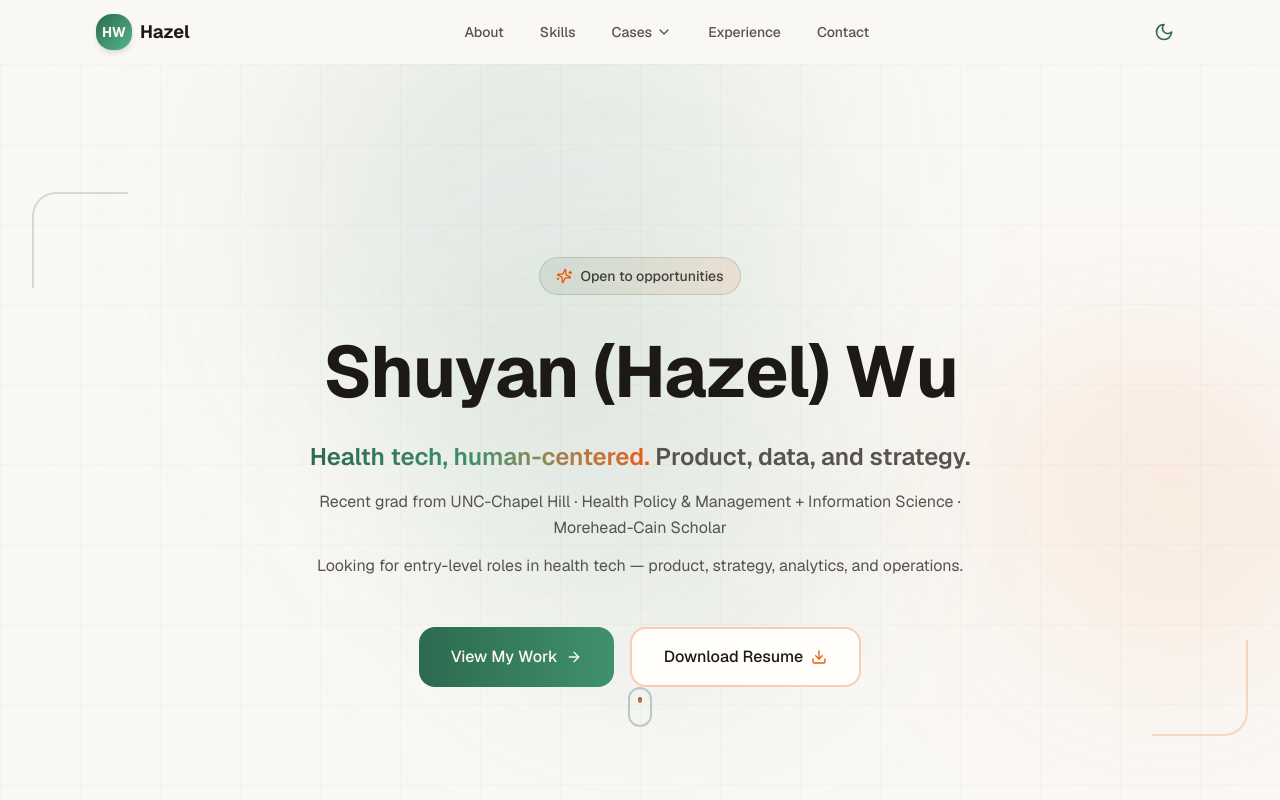
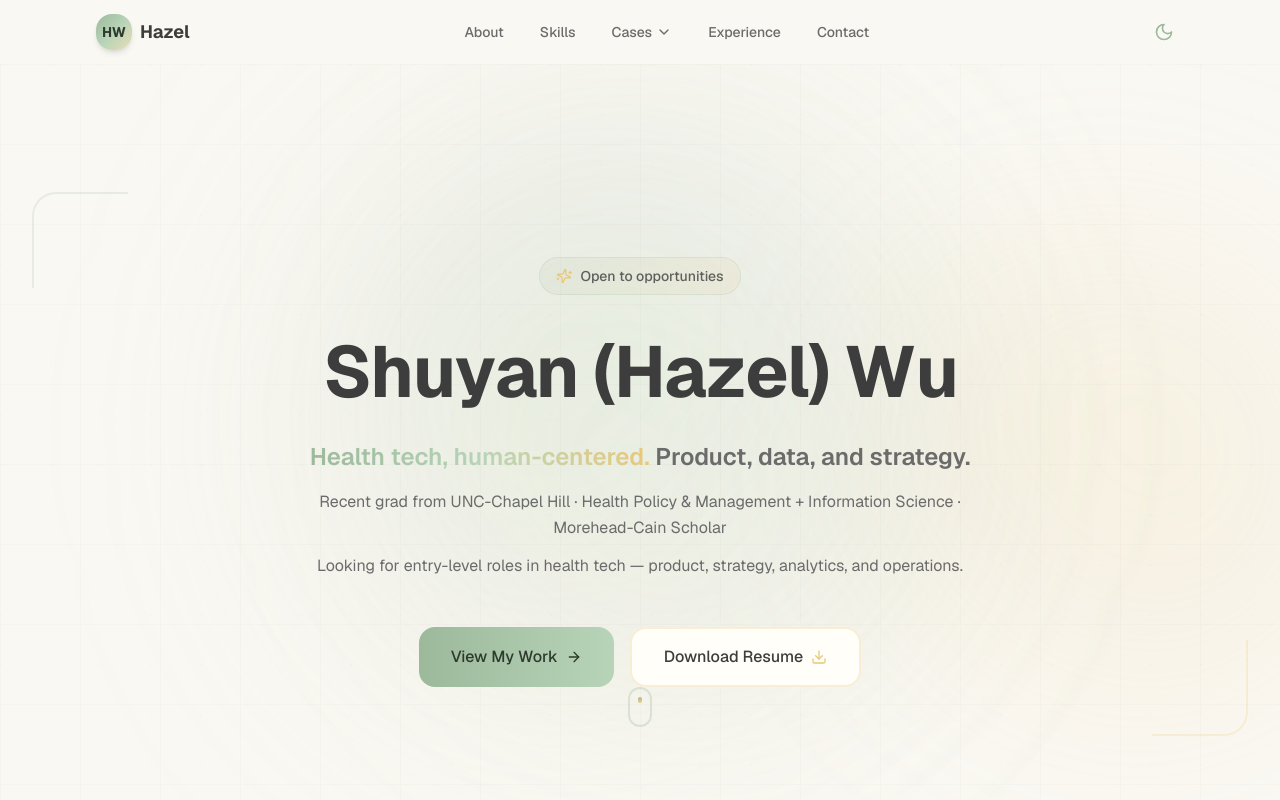
Before and after one commit to hazelwusy/hazelwu-portfolio, a Next.js app: page / in a window 1280 px wide. Shown: the top 800 px of the page. Built offline with nearby package versions, Linux system fonts and the light colour scheme.

Commit message:
style: update color palette to soft pastel tones
Update all components to use new pastel color scheme for a cohesive look.

Co-authored-by: Hazel Wu <120288606+hazelwusy@users.noreply.github.com>

```diff
--- a/app/globals.css
+++ b/app/globals.css
@@ -4,82 +4,82 @@
 @custom-variant dark (&:is(.dark *));
 
 :root {
-  /* Natural green + warm orange on cream - dynamic & personalized */
-  --background: #faf8f5;
-  --foreground: #1c1917;
-  --card: #fffefb;
-  --card-foreground: #1c1917;
-  --popover: #fffefb;
-  --popover-foreground: #1c1917;
-  --primary: #2d6a4f;
-  --primary-foreground: #faf8f5;
-  --secondary: #40916c;
-  --secondary-foreground: #faf8f5;
-  --muted: #f5f0e8;
-  --muted-foreground: #57534e;
-  --accent: #52b788;
-  --accent-foreground: #1c1917;
-  --destructive: #dc2626;
-  --destructive-foreground: #faf8f5;
-  --border: #e7e0d5;
-  --input: #faf8f5;
-  --ring: #2d6a4f;
-  --chart-1: #52b788;
-  --chart-2: #40916c;
-  --chart-3: #2d6a4f;
-  --chart-4: #1b4332;
-  --chart-5: #f59e0b;
+  /* Soft pastel palette - sage green, butter yellow, beige (米色) */
+  --background: #faf8f3;
+  --foreground: #3d3d3d;
+  --card: #fffef9;
+  --card-foreground: #3d3d3d;
+  --popover: #fffef9;
+  --popover-foreground: #3d3d3d;
+  --primary: #9cb99c;
+  --primary-foreground: #2d3a2d;
+  --secondary: #b8d4b8;
+  --secondary-foreground: #2d3a2d;
+  --muted: #f5f1e8;
+  --muted-foreground: #6b6b6b;
+  --accent: #e8ddb5;
+  --accent-foreground: #3d3d3d;
+  --destructive: #e8a5a5;
+  --destructive-foreground: #5c3d3d;
+  --border: #e8e2d5;
+  --input: #faf8f3;
+  --ring: #9cb99c;
+  --chart-1: #b8d4b8;
+  --chart-2: #9cb99c;
+  --chart-3: #7fa37f;
+  --chart-4: #e8ddb5;
+  --chart-5: #f0e5c9;
   --radius: 0.75rem;
-  --sidebar: #faf8f5;
-  --sidebar-foreground: #1c1917;
-  --sidebar-primary: #2d6a4f;
-  --sidebar-primary-foreground: #faf8f5;
-  --sidebar-accent: #52b788;
-  --sidebar-accent-foreground: #1c1917;
-  --sidebar-border: #e7e0d5;
-  --sidebar-ring: #2d6a4f;
-  --glow: rgba(45, 106, 79, 0.35);
-  --warm: #ea580c;
-  --warm-light: #f97316;
+  --sidebar: #faf8f3;
+  --sidebar-foreground: #3d3d3d;
+  --sidebar-primary: #9cb99c;
+  --sidebar-primary-foreground: #2d3a2d;
+  --sidebar-accent: #b8d4b8;
+  --sidebar-accent-foreground: #2d3a2d;
+  --sidebar-border: #e8e2d5;
+  --sidebar-ring: #9cb99c;
+  --glow: rgba(156, 185, 156, 0.3);
+  --warm: #e8c87a;
+  --warm-light: #f0dda3;
 }
 
 .dark {
-  /* Dark mode - deep forest green with warm orange accents */
-  --background: #0d1210;
-  --foreground: #f5f0e8;
-  --card: #151d19;
-  --card-foreground: #f5f0e8;
-  --popover: #151d19;
-  --popover-foreground: #f5f0e8;
-  --primary: #74c69d;
-  --primary-foreground: #0d1210;
-  --secondary: #52b788;
-  --secondary-foreground: #0d1210;
-  --muted: #1f2d26;
-  --muted-foreground: #a8a29e;
-  --accent: #95d5b2;
-  --accent-foreground: #0d1210;
-  --destructive: #ef4444;
-  --destructive-foreground: #0d1210;
-  --border: #2a3d33;
-  --input: #151d19;
-  --ring: #74c69d;
-  --chart-1: #95d5b2;
-  --chart-2: #74c69d;
-  --chart-3: #52b788;
-  --chart-4: #40916c;
-  --chart-5: #fb923c;
-  --sidebar: #151d19;
-  --sidebar-foreground: #f5f0e8;
-  --sidebar-primary: #74c69d;
-  --sidebar-primary-foreground: #0d1210;
-  --sidebar-accent: #52b788;
-  --sidebar-accent-foreground: #0d1210;
-  --sidebar-border: #2a3d33;
-  --sidebar-ring: #74c69d;
-  --glow: rgba(116, 198, 157, 0.4);
-  --warm: #fb923c;
-  --warm-light: #fdba74;
+  /* Dark mode - soft muted tones with sage green and warm beige */
+  --background: #1a1917;
+  --foreground: #f5f1e8;
+  --card: #242320;
+  --card-foreground: #f5f1e8;
+  --popover: #242320;
+  --popover-foreground: #f5f1e8;
+  --primary: #b8d4b8;
+  --primary-foreground: #1a1917;
+  --secondary: #9cb99c;
+  --secondary-foreground: #1a1917;
+  --muted: #2d2c28;
+  --muted-foreground: #a8a298;
+  --accent: #e8ddb5;
+  --accent-foreground: #1a1917;
+  --destructive: #e8a5a5;
+  --destructive-foreground: #1a1917;
+  --border: #3a3835;
+  --input: #242320;
+  --ring: #b8d4b8;
+  --chart-1: #c8e4c8;
+  --chart-2: #b8d4b8;
+  --chart-3: #9cb99c;
+  --chart-4: #e8ddb5;
+  --chart-5: #f0e5c9;
+  --sidebar: #242320;
+  --sidebar-foreground: #f5f1e8;
+  --sidebar-primary: #b8d4b8;
+  --sidebar-primary-foreground: #1a1917;
+  --sidebar-accent: #9cb99c;
+  --sidebar-accent-foreground: #1a1917;
+  --sidebar-border: #3a3835;
+  --sidebar-ring: #b8d4b8;
+  --glow: rgba(184, 212, 184, 0.3);
+  --warm: #e8c87a;
+  --warm-light: #f0dda3;
 }
 
 @theme inline {
--- a/components/about.tsx
+++ b/components/about.tsx
@@ -1,17 +1,8 @@
 "use client"
 
-import { motion, useScroll, useTransform } from "framer-motion"
-import { useRef } from "react"
+import { motion } from "framer-motion"
 
 export default function About() {
-  const sectionRef = useRef<HTMLElement>(null)
-  const { scrollYProgress } = useScroll({
-    target: sectionRef,
-    offset: ["start end", "end start"]
-  })
-
-  const opacity = useTransform(scrollYProgress, [0, 0.3, 0.7, 1], [0, 1, 1, 0])
-  const y = useTransform(scrollYProgress, [0, 0.3], [100, 0])
 
   const containerVariants = {
     hidden: { opacity: 0 },
@@ -64,21 +55,13 @@ export default function About() {
 
   return (
     <section
-      ref={sectionRef}
       id="about"
       className="relative py-24 px-4 sm:px-6 lg:px-8 overflow-hidden"
-      style={{ position: 'relative' }}
     >
       {/* Background elements */}
       <div className="absolute inset-0 -z-10">
-        <motion.div
-          style={{ opacity }}
-          className="absolute top-20 left-0 w-[600px] h-[600px] bg-gradient-to-br from-primary/8 via-secondary/5 to-transparent rounded-full blur-3xl"
-        />
-        <motion.div
-          style={{ opacity }}
-          className="absolute bottom-20 right-0 w-[500px] h-[500px] bg-gradient-to-tl from-warm/8 via-accent/5 to-transparent rounded-full blur-3xl"
-        />
+        <div className="absolute top-20 left-0 w-[600px] h-[600px] bg-gradient-to-br from-primary/8 via-secondary/5 to-transparent rounded-full blur-3xl" />
+        <div className="absolute bottom-20 right-0 w-[500px] h-[500px] bg-gradient-to-tl from-warm/8 via-accent/5 to-transparent rounded-full blur-3xl" />
       </div>
 
       <div className="max-w-3xl mx-auto relative z-10">
--- a/components/aceternity/silk-background.tsx
+++ b/components/aceternity/silk-background.tsx
@@ -1,7 +1,6 @@
 "use client"
 
 import type React from "react"
-import { useRef } from "react"
 import { motion, useScroll, useTransform } from "framer-motion"
 
 export const SilkBackground = ({
@@ -11,43 +10,39 @@ export const SilkBackground = ({
   children: React.ReactNode
   className?: string
 }) => {
-  const containerRef = useRef<HTMLDivElement>(null)
-  const { scrollYProgress } = useScroll({
-    target: containerRef,
-    offset: ["start start", "end start"]
-  })
+  const { scrollYProgress } = useScroll()
 
   const y1 = useTransform(scrollYProgress, [0, 1], [0, 150])
   const y2 = useTransform(scrollYProgress, [0, 1], [0, -100])
   const opacity = useTransform(scrollYProgress, [0, 0.5], [1, 0.3])
 
   return (
-    <div ref={containerRef} className={`relative w-full overflow-hidden ${className}`} style={{ position: 'relative' }}>
+    <div className={`relative w-full overflow-hidden ${className}`}>
       <div className="absolute inset-0 pointer-events-none" aria-hidden="true">
-        {/* Main flowing gradient orbs with green and orange */}
+        {/* Soft pastel gradient orbs - sage green and butter yellow */}
         <motion.div
-          className="absolute -top-20 left-1/4 w-[500px] h-[500px] bg-gradient-to-br from-primary/15 via-secondary/10 to-transparent rounded-full blur-[100px]"
+          className="absolute -top-20 left-1/4 w-[600px] h-[600px] bg-gradient-to-br from-primary/20 via-secondary/15 to-transparent rounded-full blur-[120px]"
           style={{ y: y1, opacity }}
           animate={{
-            scale: [1, 1.1, 1],
-            rotate: [0, 5, 0],
+            scale: [1, 1.08, 1],
+            rotate: [0, 3, 0],
           }}
           transition={{
-            duration: 15,
+            duration: 20,
             repeat: Number.POSITIVE_INFINITY,
             ease: "easeInOut",
           }}
         />
 
         <motion.div
-          className="absolute top-1/3 -right-20 w-[400px] h-[400px] bg-gradient-to-bl from-warm/12 via-warm-light/8 to-transparent rounded-full blur-[80px]"
+          className="absolute top-1/3 -right-20 w-[500px] h-[500px] bg-gradient-to-bl from-accent/20 via-warm/15 to-transparent rounded-full blur-[100px]"
           style={{ y: y2, opacity }}
           animate={{
             scale: [1, 0.95, 1],
-            x: [0, -30, 0],
+            x: [0, -20, 0],
           }}
           transition={{
-            duration: 12,
+            duration: 16,
             repeat: Number.POSITIVE_INFINITY,
             ease: "easeInOut",
             delay: 2,
@@ -55,14 +50,14 @@ export const SilkBackground = ({
         />
 
         <motion.div
-          className="absolute bottom-1/4 left-1/3 w-[450px] h-[450px] bg-gradient-to-tr from-accent/10 via-primary/8 to-transparent rounded-full blur-[90px]"
+          className="absolute bottom-1/4 left-1/3 w-[550px] h-[550px] bg-gradient-to-tr from-warm-light/15 via-primary/10 to-transparent rounded-full blur-[110px]"
           style={{ opacity }}
           animate={{
-            scale: [1, 1.05, 1],
-            y: [0, 40, 0],
+            scale: [1, 1.04, 1],
+            y: [0, 30, 0],
           }}
           transition={{
-            duration: 18,
+            duration: 22,
             repeat: Number.POSITIVE_INFINITY,
             ease: "easeInOut",
             delay: 1,
--- a/components/hero.tsx
+++ b/components/hero.tsx
@@ -186,7 +186,7 @@ export default function Hero() {
           <motion.div variants={itemVariants} className="flex flex-col sm:flex-row gap-4 justify-center mb-16">
             <MagneticButton
               href="#cases"
-              className="group relative inline-flex items-center justify-center gap-2 px-8 py-4 bg-gradient-to-r from-primary to-secondary text-primary-foreground rounded-xl font-medium overflow-hidden transition-all duration-300 hover:shadow-[0_0_30px_rgba(45,106,79,0.4)] focus:outline-none focus:ring-2 focus:ring-primary focus:ring-offset-2 focus:ring-offset-background"
+              className="group relative inline-flex items-center justify-center gap-2 px-8 py-4 bg-gradient-to-r from-primary to-secondary text-primary-foreground rounded-xl font-medium overflow-hidden transition-all duration-300 hover:shadow-[0_0_40px_rgba(156,185,156,0.4)] focus:outline-none focus:ring-2 focus:ring-primary focus:ring-offset-2 focus:ring-offset-background"
             >
               {/* Shine effect */}
               <span className="absolute inset-0 bg-gradient-to-r from-transparent via-white/20 to-transparent -translate-x-full group-hover:translate-x-full transition-transform duration-700" />
```
